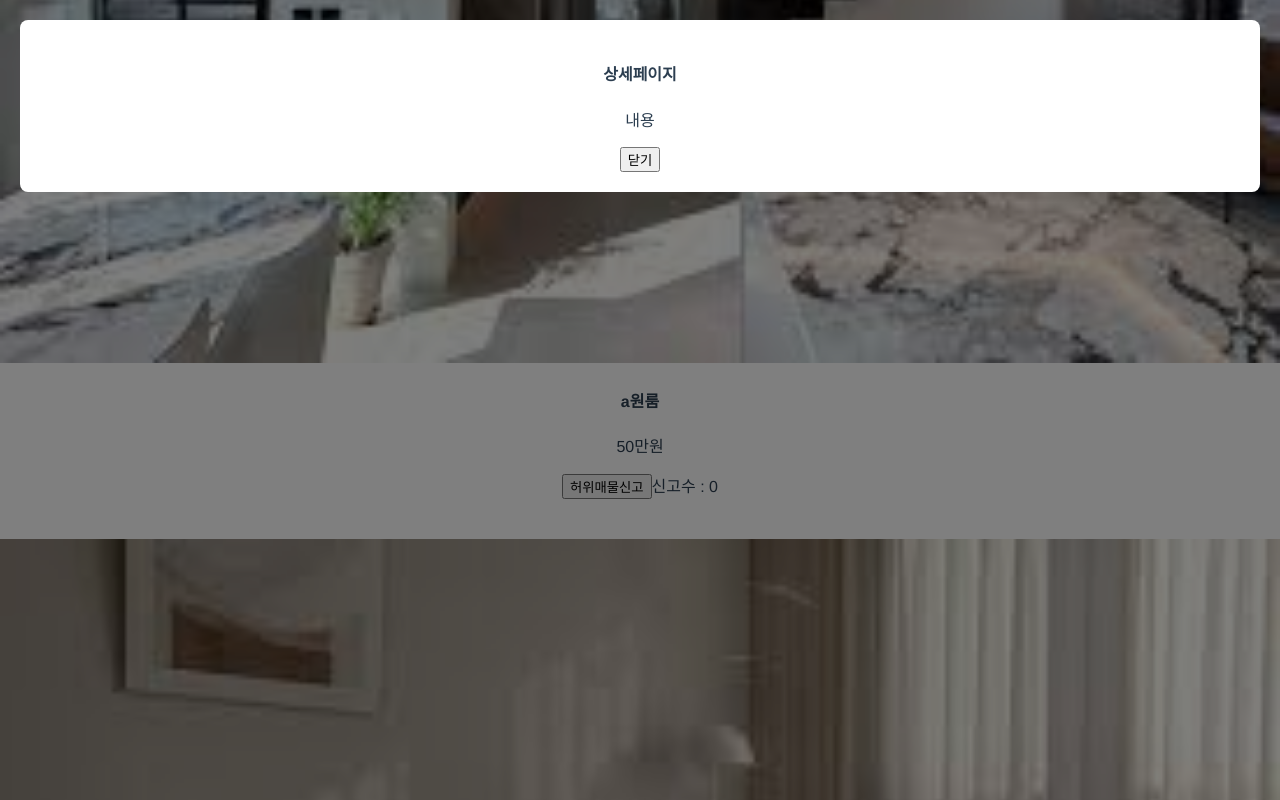
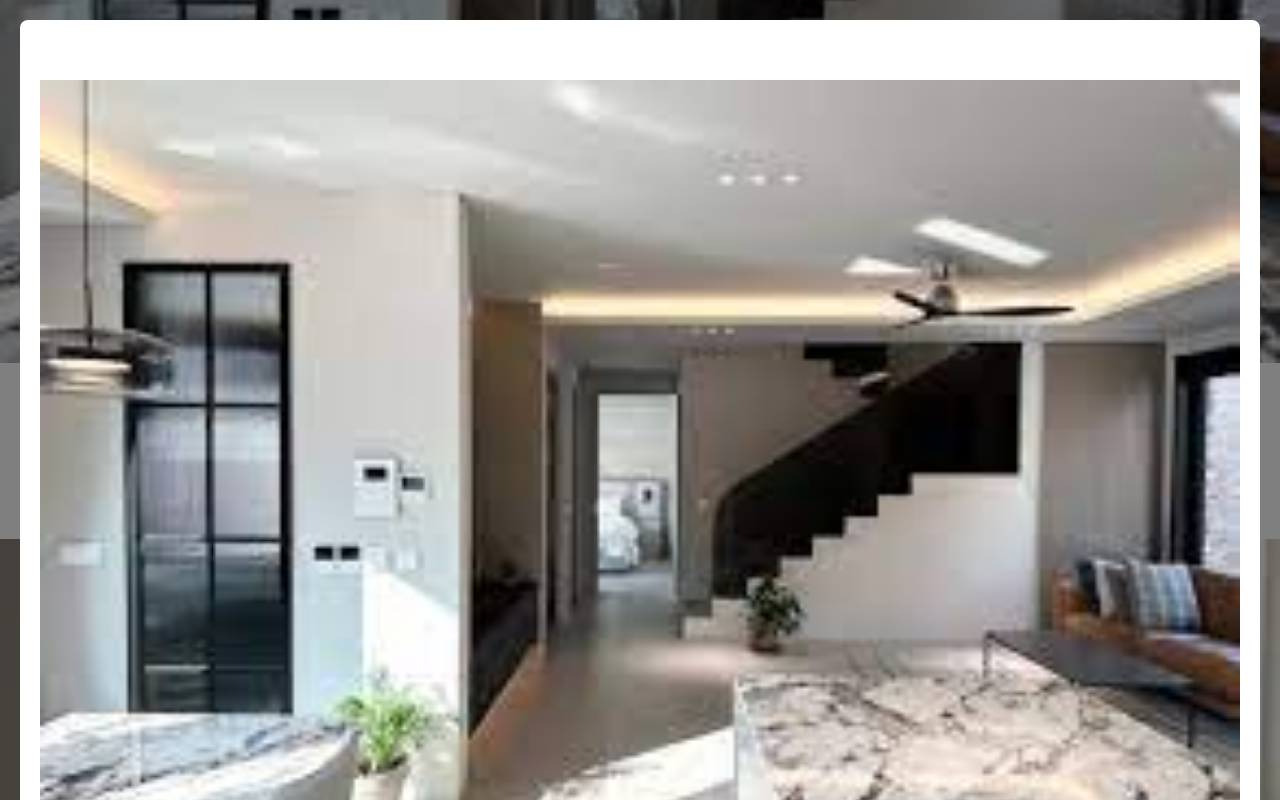
Before and after one commit to zzho-o/vue_study, a Vue app: page / in a window 1280 px wide. Both pictures are taken after a click on the element "a원룸". Shown: the part 577-1377 px from the top of the page. Built offline with nearby package versions, Linux system fonts and the light colour scheme.

Commit message:
feat:modal

```diff
--- a/src/App.vue
+++ b/src/App.vue
@@ -1,22 +1,32 @@
 <template>
+  <!-- modal -->
   <div class="black-bg" @click="modalOn = false" v-if="modalOn === true">
     <div class="white-bg">
-      <h4>상세페이지</h4>
-      <p>내용</p>
+      <img :src="productModal.imgSrc" class="room-img" />
+      <h4>{{ productModal.name }}</h4>
+      <p>{{ productModal.price }}</p>
       <button @click="modalOn = false">닫기</button>
     </div>
   </div>
-
+  <!-- modal -->
   <div class="menu">
     <a v-for="(menu, i) in menus" :key="i">{{ menu }}</a>
   </div>
   <div v-for="(product, i) in products" :key="i">
     <img :src="product.imgSrc" class="room-img" />
-    <h4 @click="modalOn = true">{{ product.name }}</h4>
+    <h4
+      @click="
+        modalOn = true;
+        clickProduct(product);
+      "
+    >
+      {{ product.name }}
+    </h4>
     <p>{{ product.price }}</p>
     <button @click="increase(product)">허위매물신고</button>
-    <span>신고수 : {{ product.reportNum }}</span>
+    <span style="margin-left: 20px">신고 수 : {{ product.reportNum }}</span>
   </div>
+  <div style="margin-bottom: 100px"></div>
 </template>
 
 <script>
@@ -26,6 +36,7 @@ export default {
   components: {},
   data() {
     return {
+      productModal: {},
       modalOn: false,
       products: products,
       menus: ["Home", "Shop", "About"],
@@ -34,6 +45,10 @@ export default {
   methods: {
     increase(obj) {
       obj.reportNum += 1;
+    },
+    clickProduct(obj) {
+      this.productModal = obj;
+      this.modalOn = true;
     },
   },
 };
```
